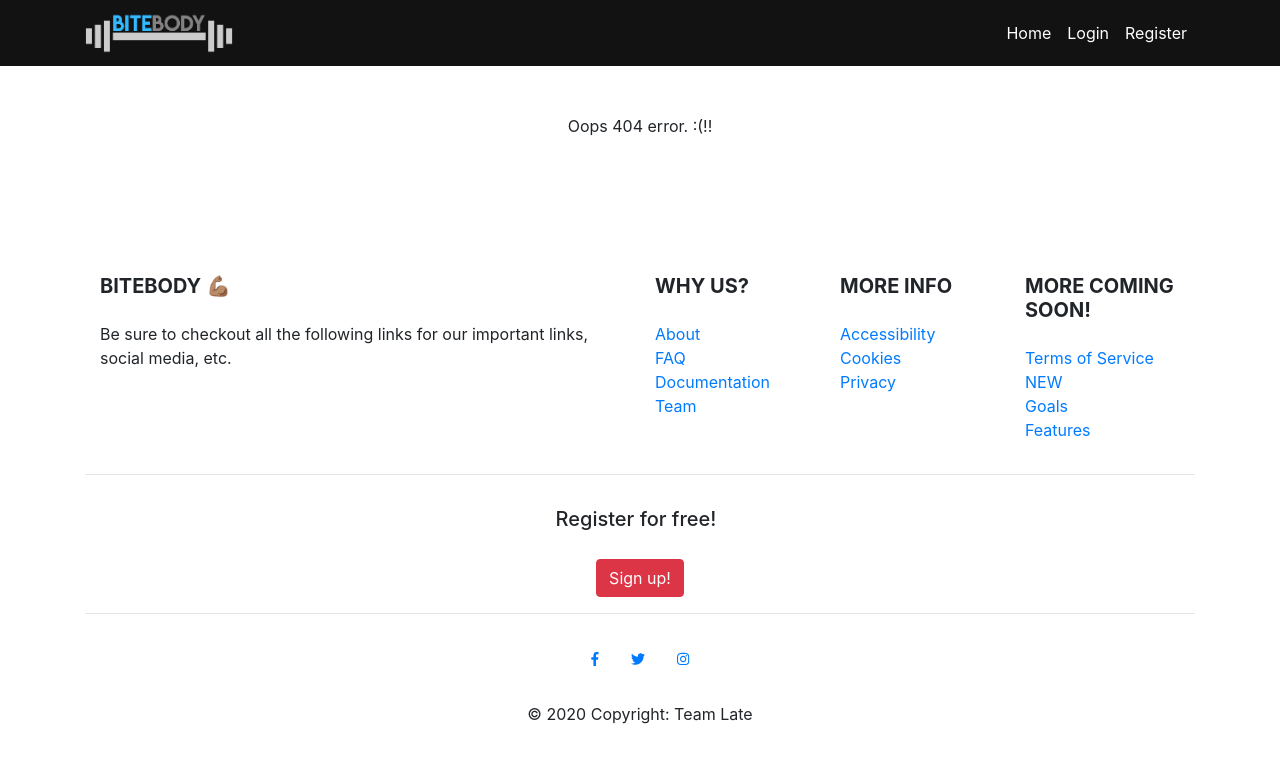
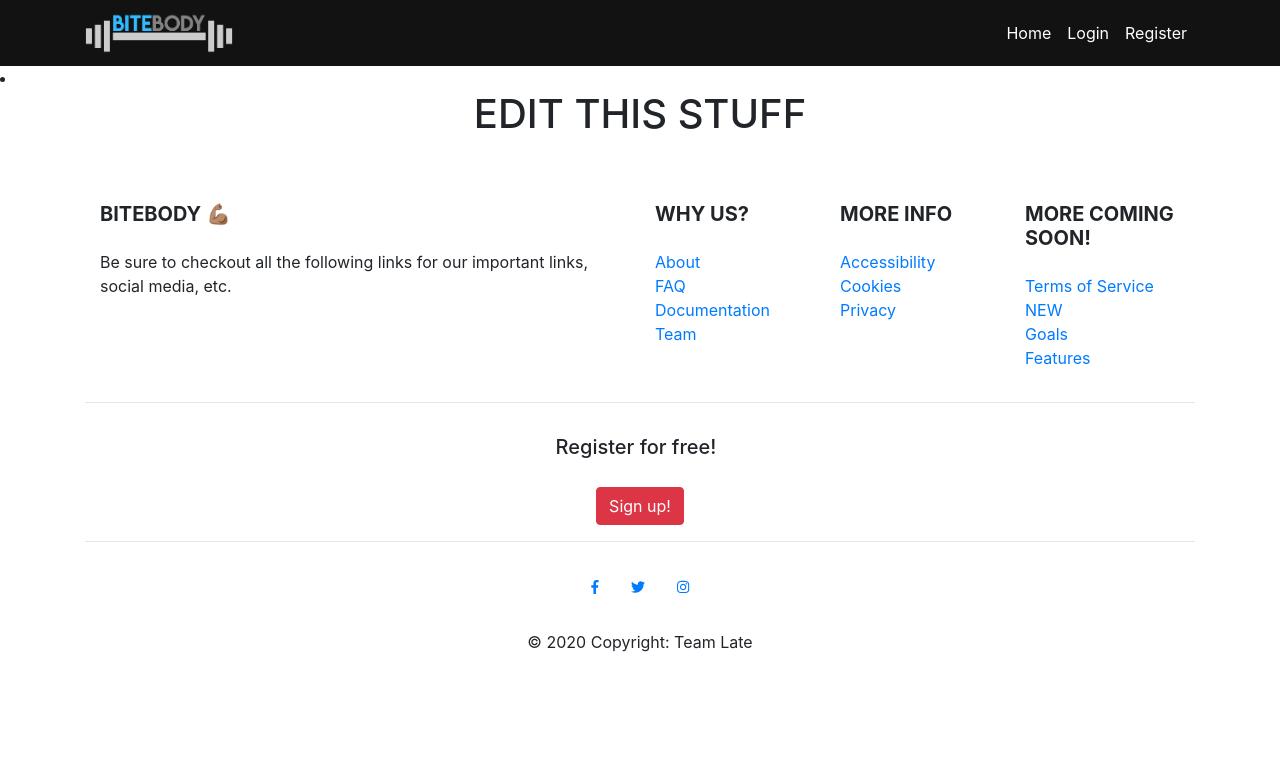
Before and after one commit to Bite-Body/bitebody-front-end, a React (Create React App) app: page /mealselection in a window 1280 px wide. Shown: the top 762 px of the page. Built offline with nearby package versions, Linux system fonts and the light colour scheme.

Commit message:
created mealselection and workoutplans template

```diff
--- a/src/App.js
+++ b/src/App.js
@@ -22,6 +22,8 @@ import Goals from './components/FooterLinks/Goals'
 import BodyPicker from './components/BodyPicker/BodyPicker'
 import TOS from './components/FooterLinks/TermsOfService'
 import ForgotPass from './components/ForgotPassword'
+import WorkoutPlans from './components/WorkoutPlans/WorkoutPlans'
+import MealSelection from './components/MealSelection/MealSelection'
 
 class App extends Component {
   render() {
@@ -48,6 +50,8 @@ class App extends Component {
             <Route exact path="/Features" component={Features} />
             <Route exact path="/BodyPicker" component={BodyPicker} />
             <Route exact path="/Goals" component={Goals} />
+            <Route exact path="/WorkoutPlans" component={WorkoutPlans} />
+            <Route exact path="/mealselection" component={MealSelection} />
             <Route path="*" component={FourOhFour} />
             <Redirect from="*" to="/404" />
           </Switch>
--- /dev/null
+++ b/src/components/MealSelection/MealSelection.js
@@ -0,0 +1,14 @@
+import React, { Component } from 'react'
+
+class MealSelection extends Component {
+
+    render() {
+      return (
+        <li>
+            <center><h1>EDIT THIS STUFF</h1></center>
+        </li>
+      )
+    }
+  }
+
+  export default MealSelection
--- a/src/components/Navbar.js
+++ b/src/components/Navbar.js
@@ -36,10 +36,11 @@ class Navbar extends Component {
             <Link className="dropdown-item" to="/BodyPicker">Pick yo body part</Link>
             <Link className="dropdown-item" to="/">Search Workouts</Link>
             <Link className="dropdown-item" to="/">Create Workouts</Link>
-            <Link className="dropdown-item" to="/">Workout Plans</Link>
+            <Link className="dropdown-item" to="/WorkoutPlans">Workout Plans</Link>
             <div className="dropdown-divider"></div>
             <Link className="dropdown-item" to="/meal-planner">Meal Planner</Link>
             <Link className="dropdown-item" to="/calculator">Calorie Calculator</Link>
+            <Link className="dropdown-item" to="/mealselection">Meal Selection</Link>
           </div>
         </li>
 
--- /dev/null
+++ b/src/components/WorkoutPlans/WorkoutPlans.js
@@ -0,0 +1,14 @@
+import React, { Component } from 'react'
+
+class WorkoutPlans extends Component {
+
+    render() {
+      return (
+        <li>
+            <center><h1>EDIT THIS STUFF</h1></center>
+        </li>
+      )
+    }
+  }
+
+  export default WorkoutPlans
```
